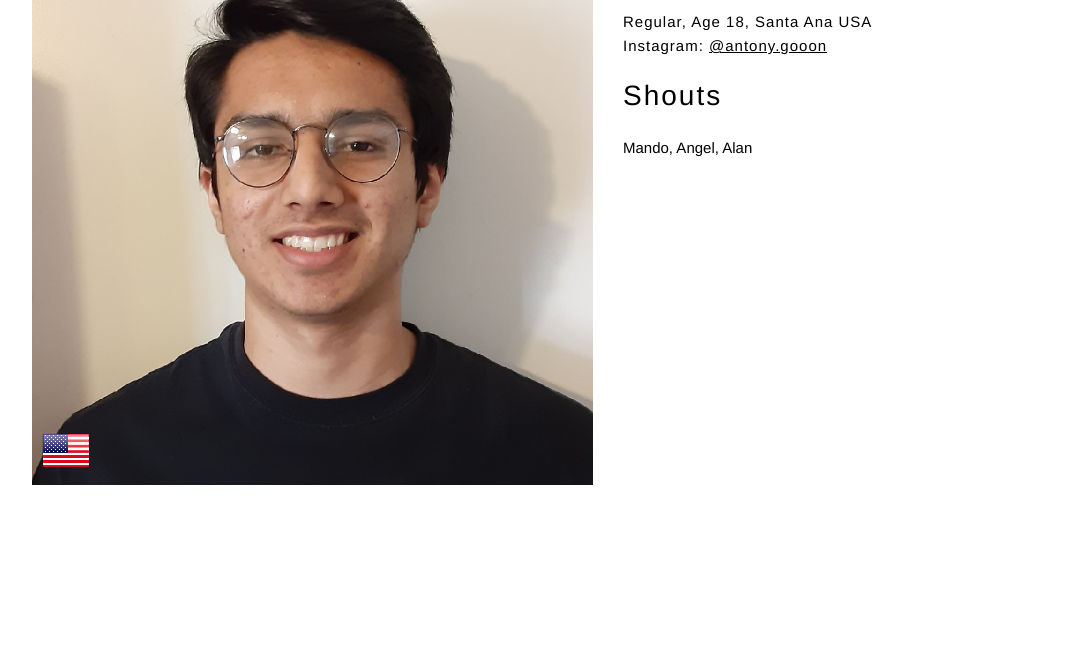
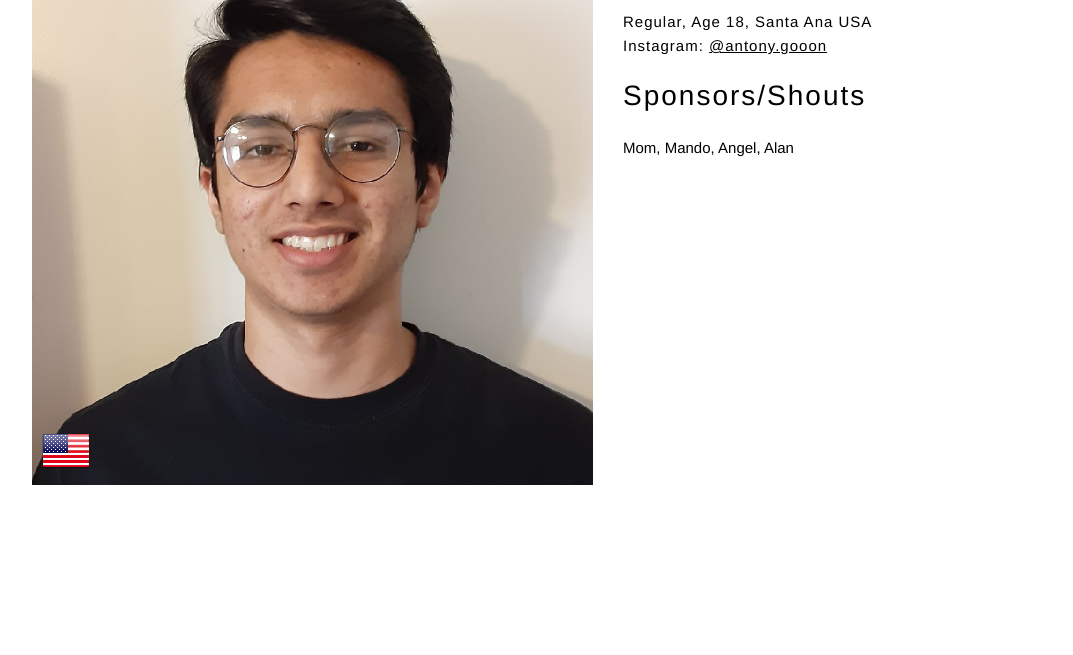
Before and after one commit to Cornelius7380/cornelius7380.github.io, a plain HTML site: page index.html in a window 1280 px wide. Shown: the part 145-800 px from the top of the page, without its empty margins (32-1105 px from the left). Drawn offline with Linux system fonts and the light colour scheme.

Commit message:
Update index.html

```diff
--- a/index.html
+++ b/index.html
@@ -40,8 +40,8 @@
 					<a href="https://www.instagram.com/antony.gooon/">@antony.gooon</a>
 					<br>
 				</p>
-				<h3>Shouts</h3>
-				Mando, Angel, Alan
+				<h3>Sponsors/Shouts</h3>
+				Mom, Mando, Angel, Alan
 			</div>
 			<!-- end upper right col -->
 		</div>
```
